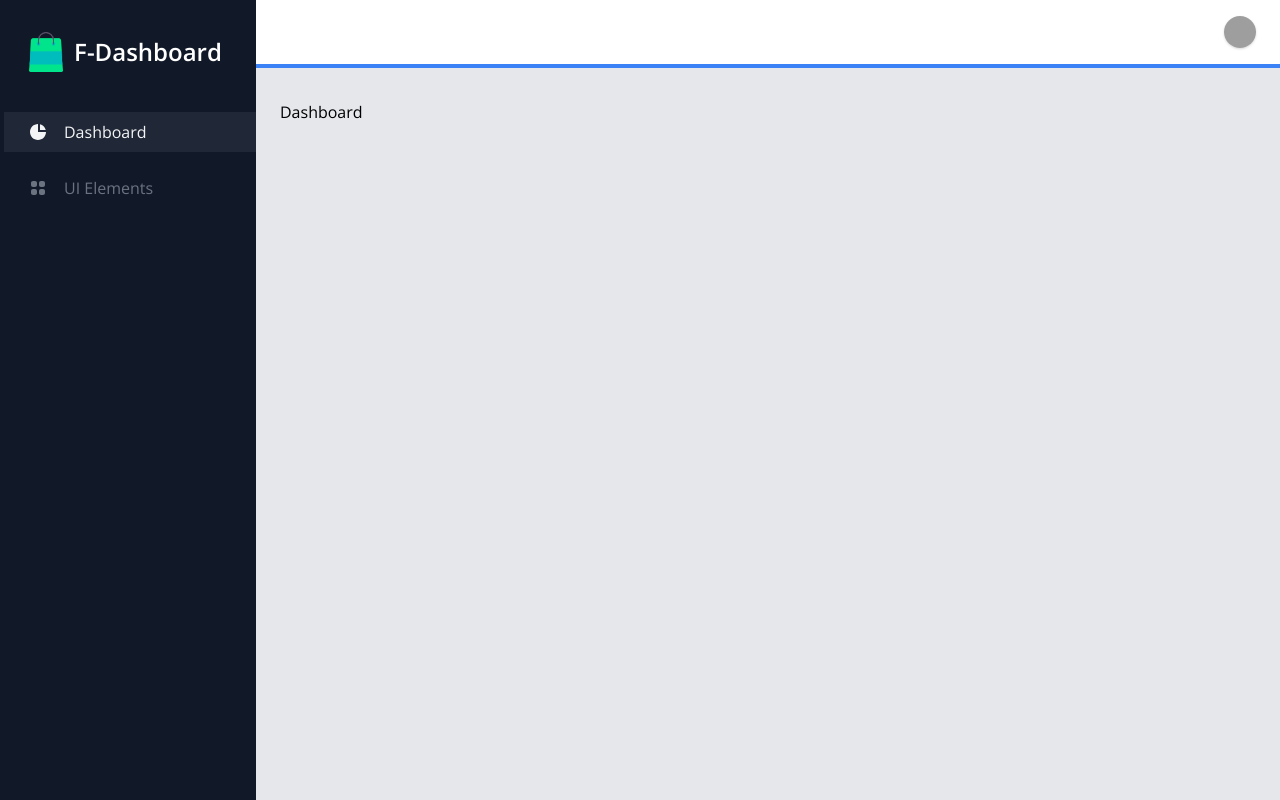
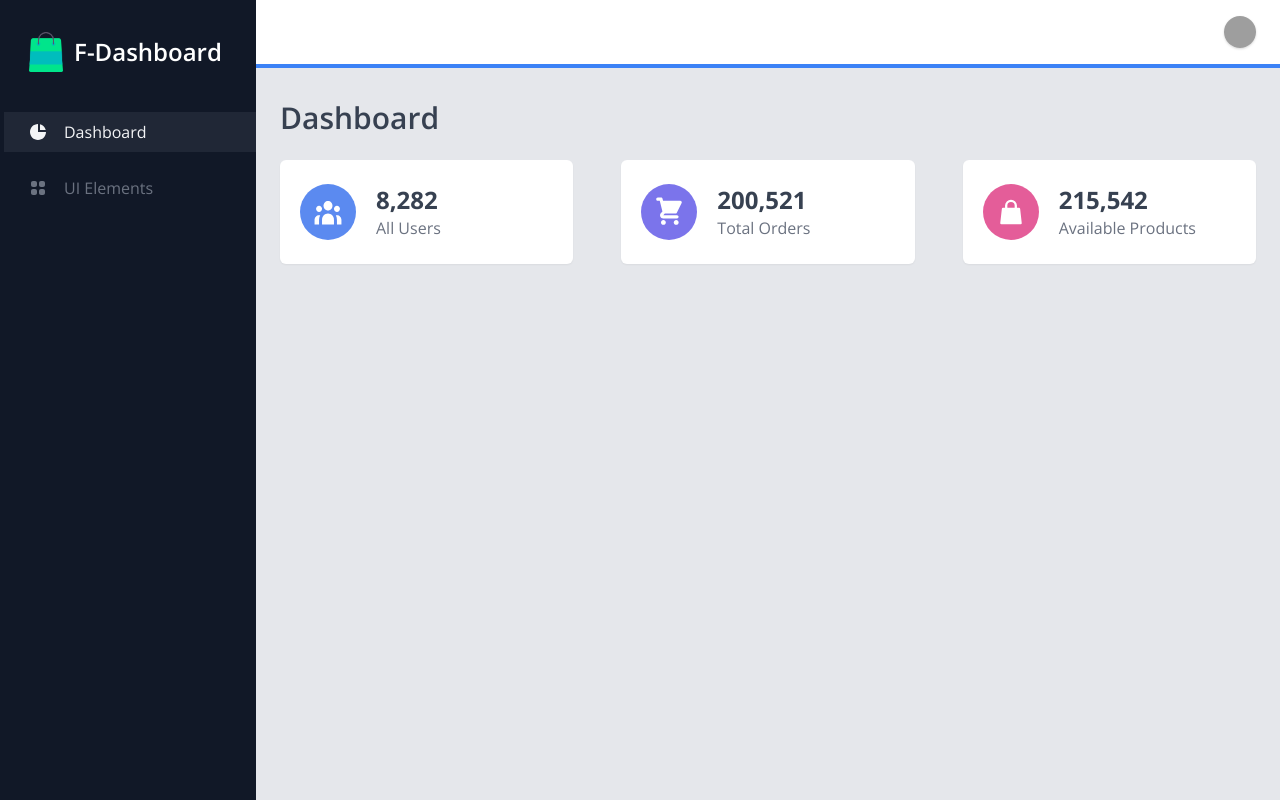
Before and after one commit to ThamerAyachi/Fashion-club, a Vue app in the folder client/: page /dashboard in a window 1280 px wide. Built offline with nearby package versions, Linux system fonts and the light colour scheme; grey boxes are pictures that could not be loaded.

Commit message:
adding cards in dashboard page

```diff
--- a/client/src/views/admin/Dashboard.vue
+++ b/client/src/views/admin/Dashboard.vue
@@ -1,15 +1,127 @@
 <template>
   <div>
-    Dashboard
+    <h3 class="text-3xl font-semibold text-gray-700">Dashboard</h3>
+    <!-- cards -->
+    <div class="mt-4">
+      <div class="flex flex-wrap -mx-6">
+        <div
+          class="w-full px-6 sm:w-1/2 xl:w-1/3 my-2"
+          v-for="(card, i) in cards"
+          :key="i"
+        >
+          <div
+            class="flex items-center px-5 py-6 bg-white rounded-md shadow-sm"
+          >
+            <div
+              :class="`p-3 ${card.color} bg-opacity-75 rounded-full`"
+              v-html="card.icon"
+            ></div>
+            <div class="mx-5">
+              <h4 class="text-2xl font-bold text-gray-700">
+                {{ card.number }}
+              </h4>
+              <div class="text-gray-500">{{ card.text }}</div>
+            </div>
+          </div>
+        </div>
+      </div>
+    </div>
   </div>
 </template>
 
 <script>
 export default {
-
-}
+  data() {
+    return {
+      cards: [
+        {
+          icon: `<svg
+                class="w-8 h-8 text-white"
+                viewBox="0 0 28 30"
+                fill="none"
+                xmlns="http://www.w3.org/2000/svg"
+              >
+                <path
+                  d="M18.2 9.08889C18.2 11.5373 16.3196 13.5222 14 13.5222C11.6804 13.5222 9.79999 11.5373 9.79999 9.08889C9.79999 6.64043 11.6804 4.65556 14 4.65556C16.3196 4.65556 18.2 6.64043 18.2 9.08889Z"
+                  fill="currentColor"
+                />
+                <path
+                  d="M25.2 12.0444C25.2 13.6768 23.9464 15 22.4 15C20.8536 15 19.6 13.6768 19.6 12.0444C19.6 10.4121 20.8536 9.08889 22.4 9.08889C23.9464 9.08889 25.2 10.4121 25.2 12.0444Z"
+                  fill="currentColor"
+                />
+                <path
+                  d="M19.6 22.3889C19.6 19.1243 17.0927 16.4778 14 16.4778C10.9072 16.4778 8.39999 19.1243 8.39999 22.3889V26.8222H19.6V22.3889Z"
+                  fill="currentColor"
+                />
+                <path
+                  d="M8.39999 12.0444C8.39999 13.6768 7.14639 15 5.59999 15C4.05359 15 2.79999 13.6768 2.79999 12.0444C2.79999 10.4121 4.05359 9.08889 5.59999 9.08889C7.14639 9.08889 8.39999 10.4121 8.39999 12.0444Z"
+                  fill="currentColor"
+                />
+                <path
+                  d="M22.4 26.8222V22.3889C22.4 20.8312 22.0195 19.3671 21.351 18.0949C21.6863 18.0039 22.0378 17.9556 22.4 17.9556C24.7197 17.9556 26.6 19.9404 26.6 22.3889V26.8222H22.4Z"
+                  fill="currentColor"
+                />
+                <path
+                  d="M6.64896 18.0949C5.98058 19.3671 5.59999 20.8312 5.59999 22.3889V26.8222H1.39999V22.3889C1.39999 19.9404 3.2804 17.9556 5.59999 17.9556C5.96219 17.9556 6.31367 18.0039 6.64896 18.0949Z"
+                  fill="currentColor"
+                />
+              </svg>`,
+          color: "bg-blue-600",
+          text: "All Users",
+          number: "8,282",
+        },
+        {
+          icon: `<svg
+                class="w-8 h-8 text-white"
+                viewBox="0 0 28 28"
+                fill="none"
+                xmlns="http://www.w3.org/2000/svg"
+              >
+                <path
+                  d="M4.19999 1.4C3.4268 1.4 2.79999 2.02681 2.79999 2.8C2.79999 3.57319 3.4268 4.2 4.19999 4.2H5.9069L6.33468 5.91114C6.33917 5.93092 6.34409 5.95055 6.34941 5.97001L8.24953 13.5705L6.99992 14.8201C5.23602 16.584 6.48528 19.6 8.97981 19.6H21C21.7731 19.6 22.4 18.9732 22.4 18.2C22.4 17.4268 21.7731 16.8 21 16.8H8.97983L10.3798 15.4H19.6C20.1303 15.4 20.615 15.1004 20.8521 14.6261L25.0521 6.22609C25.2691 5.79212 25.246 5.27673 24.991 4.86398C24.7357 4.45123 24.2852 4.2 23.8 4.2H8.79308L8.35818 2.46044C8.20238 1.83722 7.64241 1.4 6.99999 1.4H4.19999Z"
+                  fill="currentColor"
+                />
+                <path
+                  d="M22.4 23.1C22.4 24.2598 21.4598 25.2 20.3 25.2C19.1403 25.2 18.2 24.2598 18.2 23.1C18.2 21.9402 19.1403 21 20.3 21C21.4598 21 22.4 21.9402 22.4 23.1Z"
+                  fill="currentColor"
+                />
+                <path
+                  d="M9.1 25.2C10.2598 25.2 11.2 24.2598 11.2 23.1C11.2 21.9402 10.2598 21 9.1 21C7.9402 21 7 21.9402 7 23.1C7 24.2598 7.9402 25.2 9.1 25.2Z"
+                  fill="currentColor"
+                />
+              </svg>`,
+          color: "bg-indigo-600",
+          text: "Total Orders",
+          number: "200,521",
+        },
+        {
+          icon: `<svg
+                class="w-8 h-8 text-white"
+                viewBox="0 0 28 28"
+                fill="none"
+                xmlns="http://www.w3.org/2000/svg"
+              >
+                <path
+                  d="M6.99998 11.2H21L22.4 23.8H5.59998L6.99998 11.2Z"
+                  fill="currentColor"
+                  stroke="currentColor"
+                  stroke-width="2"
+                  stroke-linejoin="round"
+                />
+                <path
+                  d="M9.79999 8.4C9.79999 6.08041 11.6804 4.2 14 4.2C16.3196 4.2 18.2 6.08041 18.2 8.4V12.6C18.2 14.9197 16.3196 16.8 14 16.8C11.6804 16.8 9.79999 14.9197 9.79999 12.6V8.4Z"
+                  stroke="currentColor"
+                  stroke-width="2"
+                />
+              </svg>`,
+          color: "bg-pink-600",
+          text: "Available Products",
+          number: "215,542",
+        },
+      ],
+    };
+  },
+};
 </script>
 
-<style>
-
-</style>
+<style></style>
--- a/client/src/views/admin/Login.vue
+++ b/client/src/views/admin/Login.vue
@@ -2,7 +2,7 @@
   <div class="flex items-center justify-center h-screen px-6 bg-green-50">
     <div class="w-full max-w-sm p-6 bg-white rounded-md shadow-md">
       <div class="flex items-center justify-center space-x-1">
-        <img src="img/logo.png" alt="logo" class="w-10">
+        <img src="img/logo.png" alt="logo" class="w-10" />
         <span class="text-2xl font-semibold text-gray-700">Admin Fashion</span>
       </div>
 
@@ -27,17 +27,20 @@
           />
         </label>
 
-        <div class="bg-red-100 rounded-lg py-3 mt-2 px-6 text-base text-red-700 mb-3" v-if="v$.$error">
+        <div
+          class="bg-red-100 rounded-lg py-3 mt-2 px-6 text-base text-red-700 mb-3"
+          v-if="v$.$error"
+        >
           Values is not a valid
         </div>
-
 
         <div class="mt-6">
           <button
             type="submit"
-            class="w-full px-4 py-2 text-sm text-center text-white bg-primary rounded-md focus:outline-none hover:bg-green-400"
+            class="w-full px-4 py-2 text-sm text-center text-white bg-primary rounded-md focus:outline-none hover:bg-green-400 space-x-1"
           >
-            Sign in
+            <fa-icon icon="right-to-bracket" />
+            <span>Sign in</span>
           </button>
         </div>
       </form>
@@ -46,32 +49,32 @@
 </template>
 
 <script>
-import useValidate from '@vuelidate/core'
-import { required, email } from '@vuelidate/validators'
+import useValidate from "@vuelidate/core";
+import { required, email } from "@vuelidate/validators";
 
 export default {
-    data(){
-        return{
-          v$: useValidate(),
-            email: '',
-            password: '',
-        }
+  data() {
+    return {
+      v$: useValidate(),
+      email: "",
+      password: "",
+    };
+  },
+  methods: {
+    signUp() {
+      this.v$.$validate();
+      if (!this.v$.$error) {
+        console.log("submit");
+      } else {
+        console.log(this.v$.$errors);
+      }
     },
-    methods:{
-        signUp(){
-            this.v$.$validate()
-            if (!this.v$.$error) {
-                console.log('submit')
-            }else{
-              console.log(this.v$.$errors)
-            }
-        }
-    },
-    validations() {
-      return{
-        email: { required, email },
-        password: { required }
-      }
-    }
-}
+  },
+  validations() {
+    return {
+      email: { required, email },
+      password: { required },
+    };
+  },
+};
 </script>
--- a/client/src/views/test.vue
+++ b/client/src/views/test.vue
@@ -1,6 +1,6 @@
 <template>
   <div class="w-full h-screen flex justify-center items-center space-x-5">
-      <fa-icon icon="tag" class="text-gray-600 fa-2x" :spin="false"/>
+    <fa-icon icon="tag" class="text-gray-600 fa-2x" :spin="false" />
     <fa-layer class="fa-4x">
       <fa-icon icon="circle" class="text-red-600"></fa-icon>
       <fa-icon icon="times" transform="shrink-8" inverse></fa-icon>
@@ -8,22 +8,23 @@
 
     <fa-layer class="text-gray-600 fa-3x">
       <fa-icon icon="tag"></fa-icon>
-          <fa-layer-text value="NEW" transform="shrink-13 rotate-45" class="text-white"></fa-layer-text>
+      <fa-layer-text
+        value="NEW"
+        transform="shrink-13 rotate-45"
+        class="text-white"
+      ></fa-layer-text>
     </fa-layer>
   </div>
 </template>
 
 <script>
 export default {
-    data(){
-        return{
-            isSpin: true
-        }
-    }
-
-}
+  data() {
+    return {
+      isSpin: true,
+    };
+  },
+};
 </script>
 
-<style>
-
-</style>
+<style></style>
```
Lines whose indentation alone changed are shown as unchanged.
